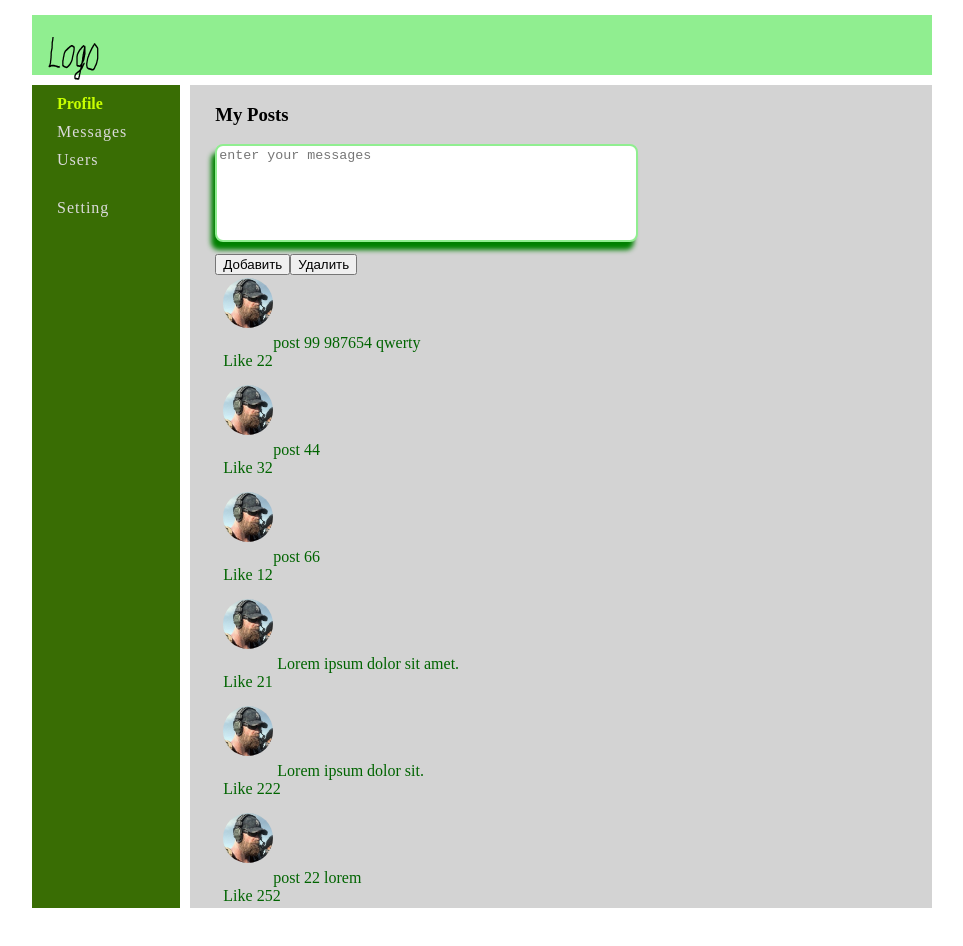
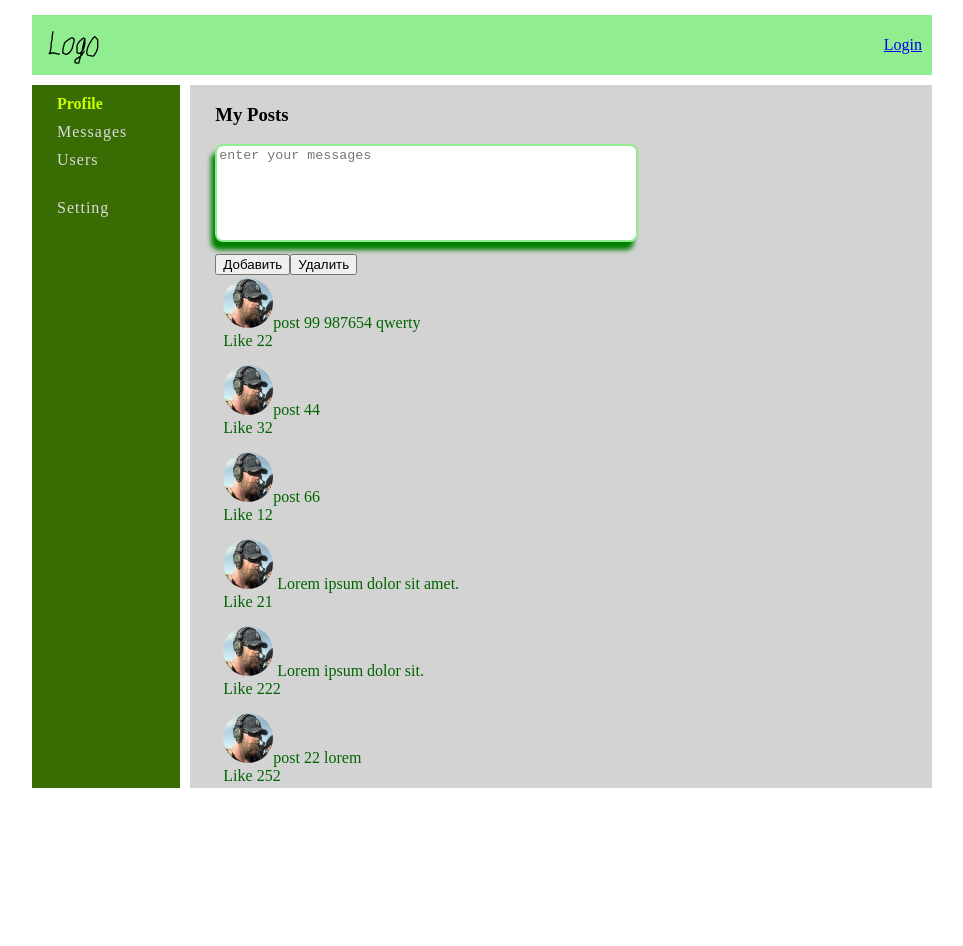
Before and after one commit to Sel7Nik/app-01-2023, a React (Create React App) app: page /profile in a window 1280 px wide. Shown: the top 946 px of the page, without its empty margins (158-1121 px from the left). After the commit the page ends 843 px from the top, so only its background shows below. Built offline with nearby package versions, Linux system fonts and the light colour scheme; no server answers.

Commit message:
2023 10 01 React Kamasutra cookie, login, auth/me

```diff
--- a/src/App.jsx
+++ b/src/App.jsx
@@ -1,5 +1,4 @@
 import style from './app.module.css'
-import Header from './components/Header/Header'
 import Nav from './components/Nav/Nav'
 import { Route, Routes } from 'react-router-dom'
 import { DialogsContainer } from './components/Dialogs/DialogsContainer'
@@ -7,12 +6,13 @@
 import logo from './img/logo.svg'
 import UsersContainer from './components/Users/UsersContainer'
 import ProfileContainer from './components/Profile/ProfileContainer'
+import HeaderContainer from './components/Header/HeaderContainer'
 
 export const App = () => {
   return (
     // так можно задать класс с тире
     <div className={style['app__wrapper']}>
-      <Header logo={logo} />
+      <HeaderContainer logo={logo} />
       <Nav />
       <main className={style.main}>
         <Routes>
--- a/src/components/Header/Header.jsx
+++ b/src/components/Header/Header.jsx
@@ -1,10 +1,16 @@
+import { NavLink } from 'react-router-dom'
 import style from './header.module.css'
 
 const Header = (props) => {
+  // debugger
   return (
     <header className={style.header}>
       <div className={style.logo}>
         <img className={style.logo__img} src={props.logo} alt="logo" />
+      </div>
+
+      <div className={style.login}>
+        <NavLink to={'/login'}>{props.isAuth ? props.login : 'Login'}</NavLink>
       </div>
     </header>
   )
--- /dev/null
+++ b/src/components/Header/HeaderContainer.jsx
@@ -0,0 +1,27 @@
+import { Component } from 'react'
+import Header from './Header'
+import axios from 'axios'
+import { connect } from 'react-redux'
+import { setAuthUserData } from '../../redux/auth-reducer'
+
+class HeaderContainer extends Component {
+  componentDidMount() {
+    axios.get(`https://social-network.samuraijs.com/api/1.0/auth/me`, { withCredentials: true }).then((response) => {
+      if (response.data.resultCode === 0) {
+        const { id, login, email } = response.data.data
+        this.props.setAuthUserData(id, email, login)
+      }
+    })
+  }
+
+  render() {
+    return <Header {...this.props} />
+  }
+}
+
+const mapStateToProps = (state) => ({
+  isAuth: state.auth.isAuth,
+  login: state.auth.login,
+})
+
+export default connect(mapStateToProps, { setAuthUserData })(HeaderContainer)
--- a/src/components/Header/header.module.css
+++ b/src/components/Header/header.module.css
@@ -2,6 +2,10 @@
   padding: 10px;
   grid-area: header;
   background-color: lightgreen;
+  display: flex;
+  justify-content: space-between;
+  align-items: center;
+
 }
 
 .logo__img {
--- a/src/components/Profile/Profile.jsx
+++ b/src/components/Profile/Profile.jsx
@@ -4,7 +4,7 @@
 const Profile = (props) => {
   return (
     <>
-      <ProfileInfo profile={props.profile} />
+      <ProfileInfo profile={props.profile} id={props.id} />
       <MyPostsContainer />
     </>
   )
--- a/src/components/Profile/ProfileContainer.jsx
+++ b/src/components/Profile/ProfileContainer.jsx
@@ -18,7 +18,8 @@
 
 class ProfileContainer extends Component {
   componentDidMount() {
-    const profileId = Number(Object.values(this.props.router.params))
+    // let profileId = this.state.auth.id
+    let profileId = 17421
     axios.get(`https://social-network.samuraijs.com/api/1.0/profile/${profileId}`).then((response) => {
       this.props.setUserProfile(response.data)
     })
--- a/src/components/Users/users.module.css
+++ b/src/components/Users/users.module.css
@@ -1,4 +1,4 @@
-img {
+.img {
   height: 55px;
   margin-bottom: 20px;
 }
--- /dev/null
+++ b/src/redux/auth-reducer.js
@@ -0,0 +1,25 @@
+const SET_USER_DATA = 'SET-USER-DATA'
+
+const initialState = {
+  id: null,
+  email: null,
+  login: null,
+  isFetching: false,
+  isAuth: false,
+}
+
+export const authReducer = (state = initialState, action) => {
+  switch (action.type) {
+    case SET_USER_DATA: {
+      return { ...state, ...action.data, isAuth: true }
+    }
+
+    default:
+      return state
+  }
+}
+
+export const setAuthUserData = (id, email, login) => ({
+  type: SET_USER_DATA,
+  data: { id, email, login },
+})
--- a/src/redux/redux-store.js
+++ b/src/redux/redux-store.js
@@ -3,12 +3,16 @@
 import { dialogsReducer } from './dialogs-reducer'
 import { sidebarReducer } from './sidebar-reducer'
 import { usersReducer } from './users-reducer'
+import { authReducer } from './auth-reducer'
 
 const reducers = combineReducers({
   profilePage: profileReducer,
   dialogsPage: dialogsReducer,
   sidebarPage: sidebarReducer,
   usersPage: usersReducer,
+  auth: authReducer,
 })
 
 export const store = createStore(reducers)
+
+window.store = store
```
